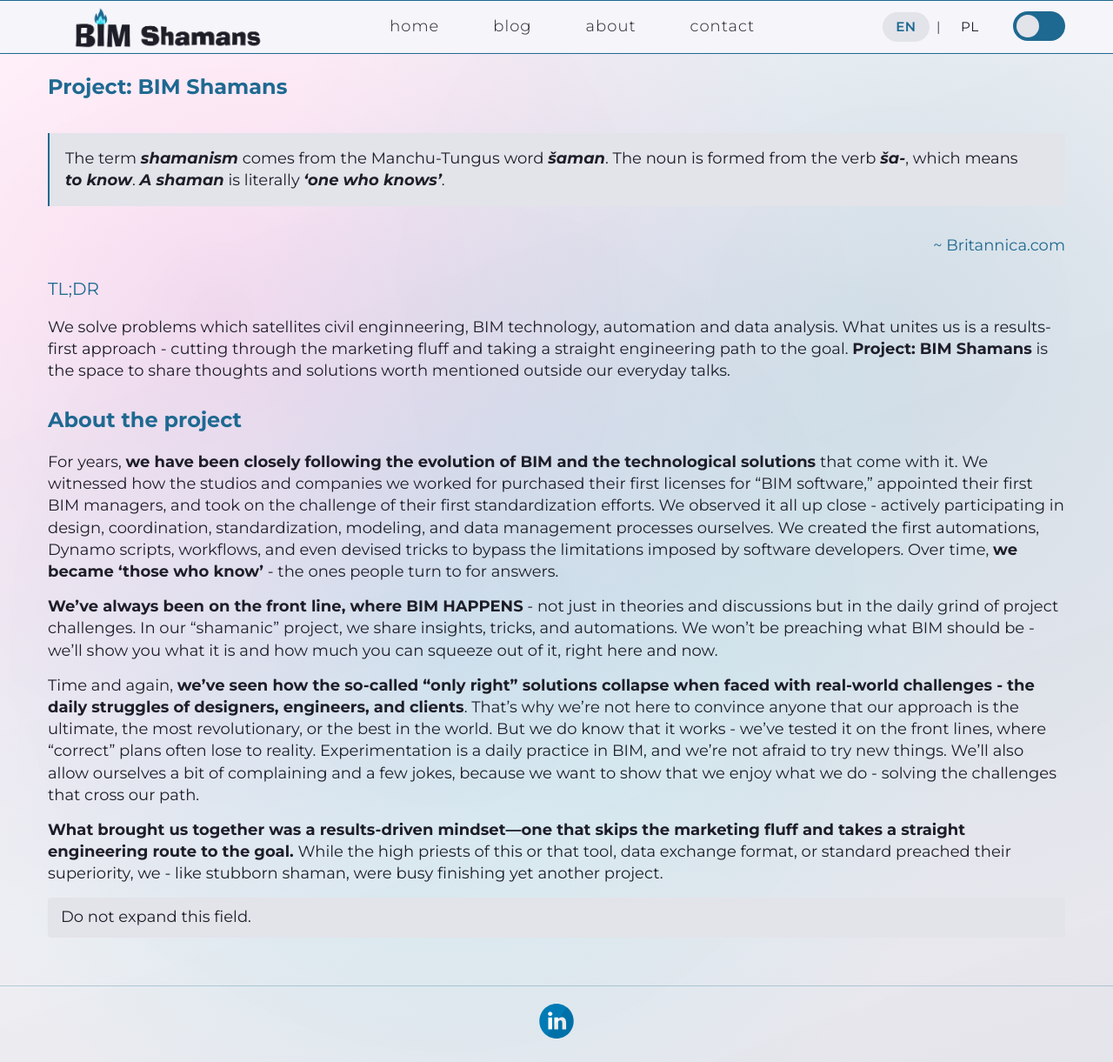
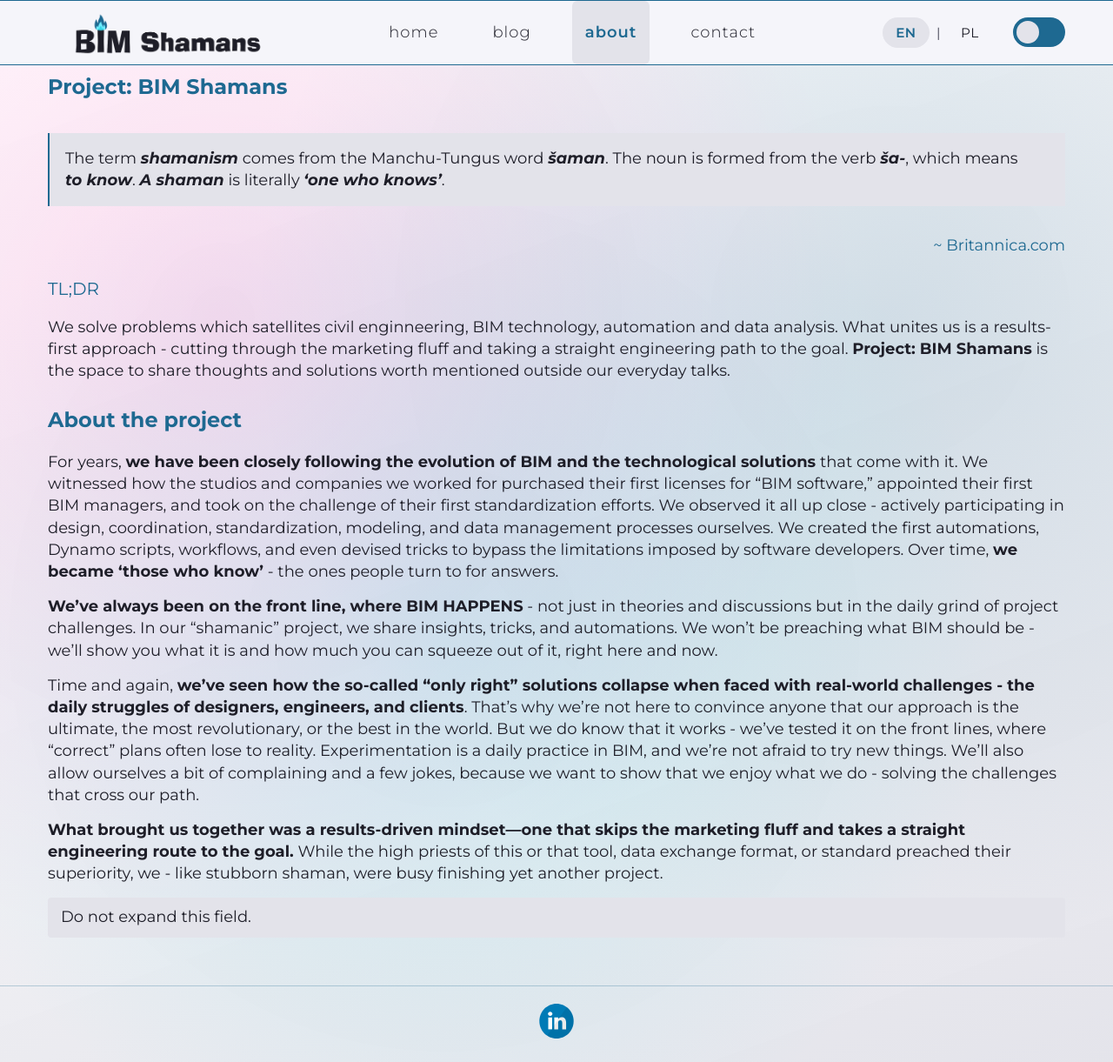
Before and after one commit to W7k-J/BimShamans, a Jekyll site: the page built from en/projects.md, in a window 1280 px wide and 1221 px high. Shown: the whole window at 87% size. Built offline with Jekyll 4.4.1, drawn with Linux system fonts in a browser that asks for light colours; some web fonts are replaced.

Commit message:
Active button when in subcategory

```diff
--- a/_layouts/default.html
+++ b/_layouts/default.html
@@ -64,7 +64,7 @@
 
                 <!-- About with dropdown menu -->
                 <div class="dropdown-wrapper">
-                    <a href="{{ site.baseurl }}/{{ page.lang }}/about/" class="{% if page.url contains '/about' %}active{% endif %}">{{ t.about }}</a>
+                    <a href="{{ site.baseurl }}/{{ page.lang }}/about/" class="{% if page.url contains '/about' or page.url contains '/projects' or page.url contains '/authors' %}active{% endif %}">{{ t.about }}</a>
                     <div class="dropdown-menu">
                         {% if page.lang == 'pl' %}
                             <a href="{{ site.baseurl }}/{{ page.lang }}/projects/">Projekty</a>
```
